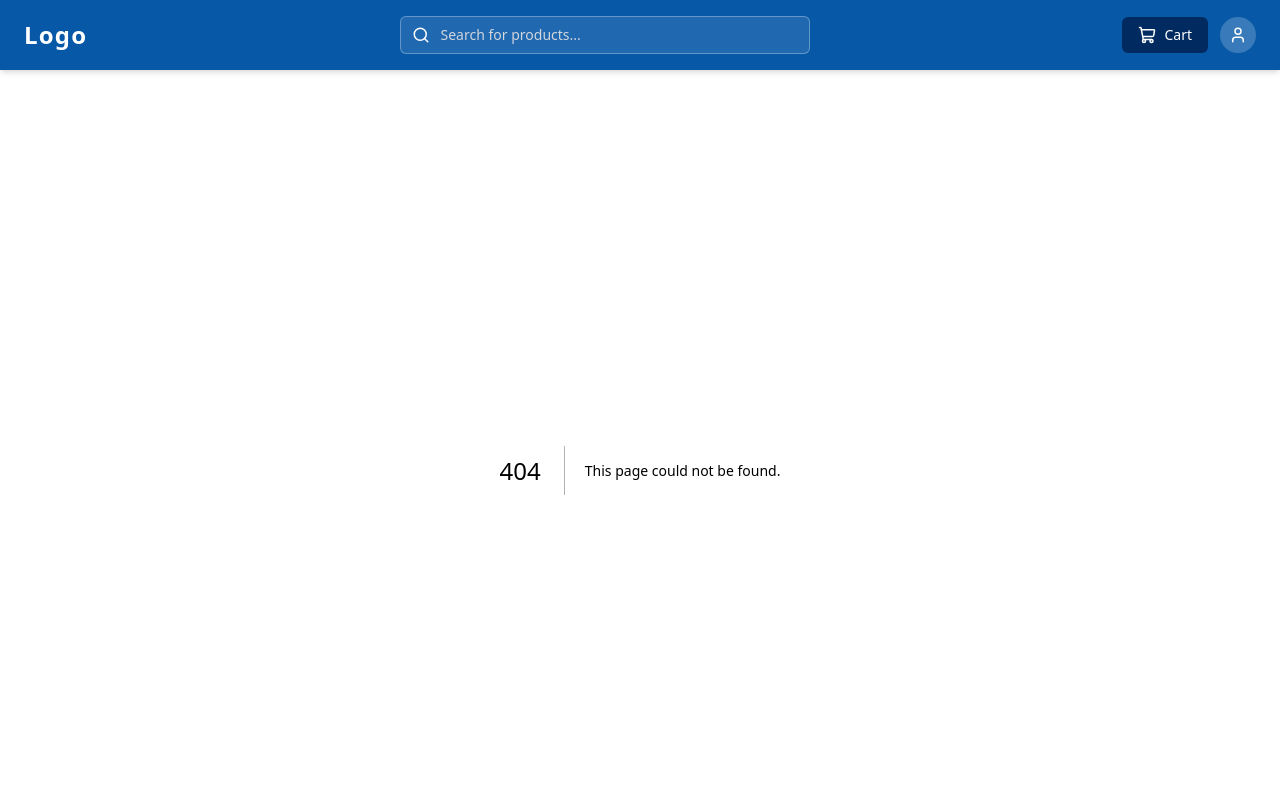
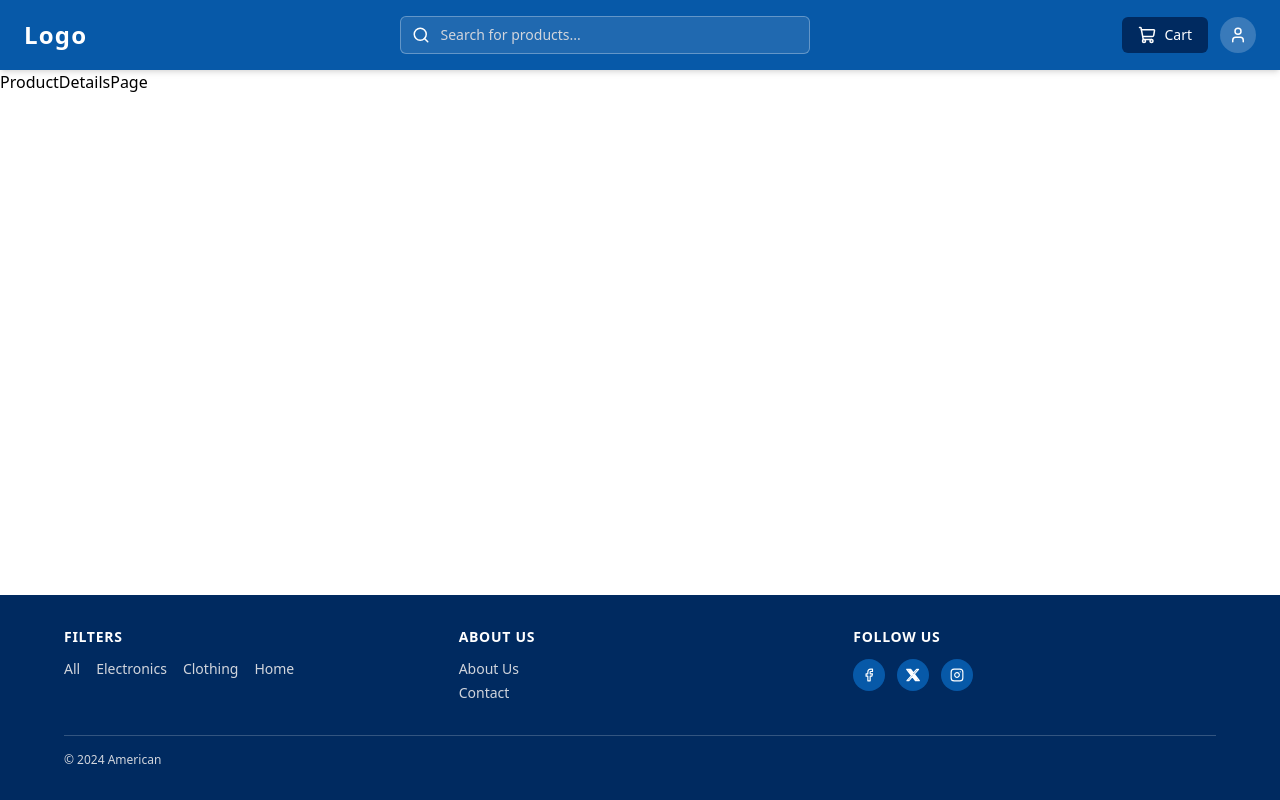
Before and after one commit to abhisheksamriya/whatbytes-frontend-task, a Next.js app: page /product/1 in a window 1280 px wide. Before the commit this address had no page. Shown: the top 800 px of the page. Built offline with nearby package versions, Linux system fonts and the light colour scheme.

Commit message:
product details page added

```diff
--- /dev/null
+++ b/app/product/[id]/page.tsx
@@ -0,0 +1,8 @@
+
+const ProductDetailsPage = () => {
+  return (
+    <div>ProductDetailsPage</div>
+  )
+}
+
+export default ProductDetailsPage
```
